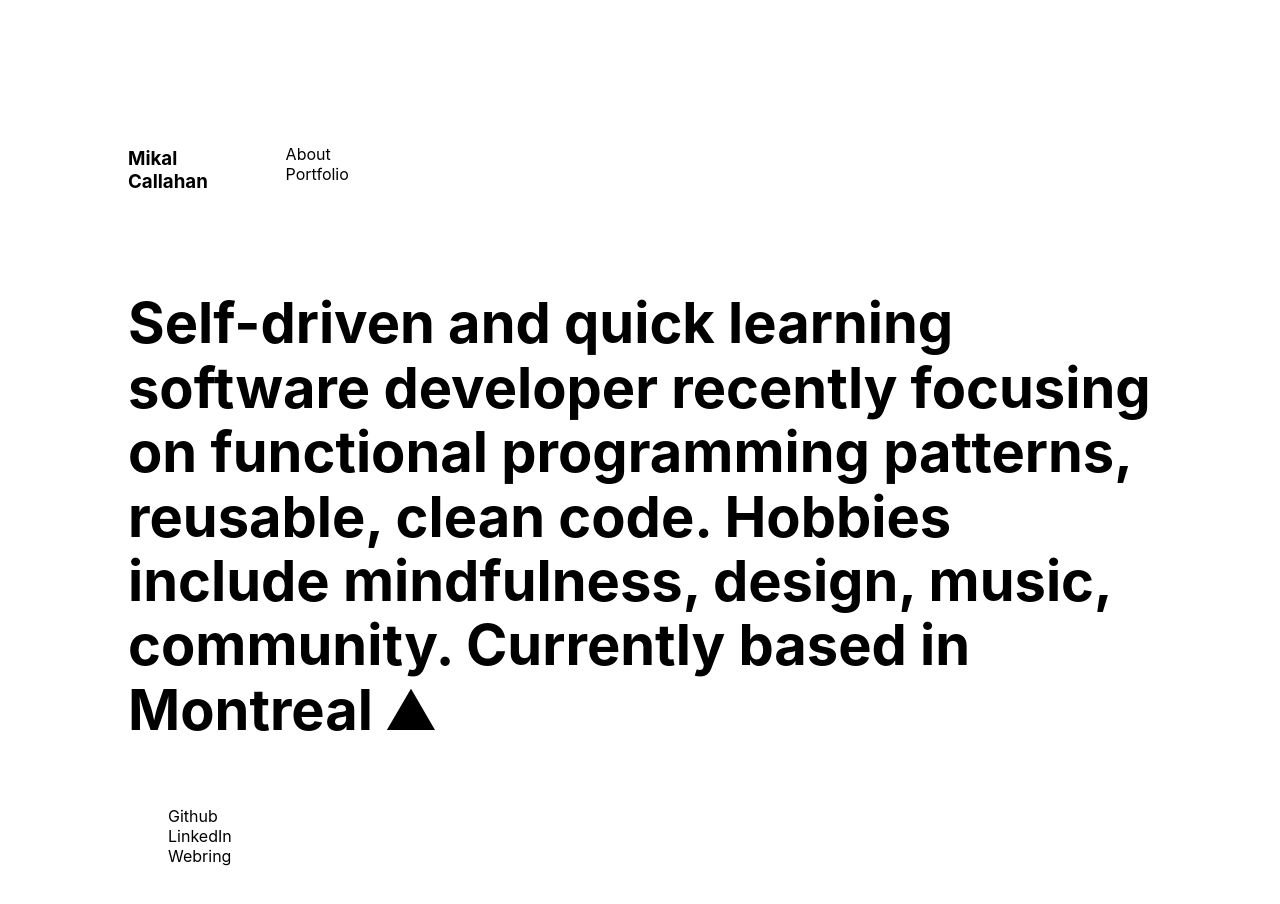
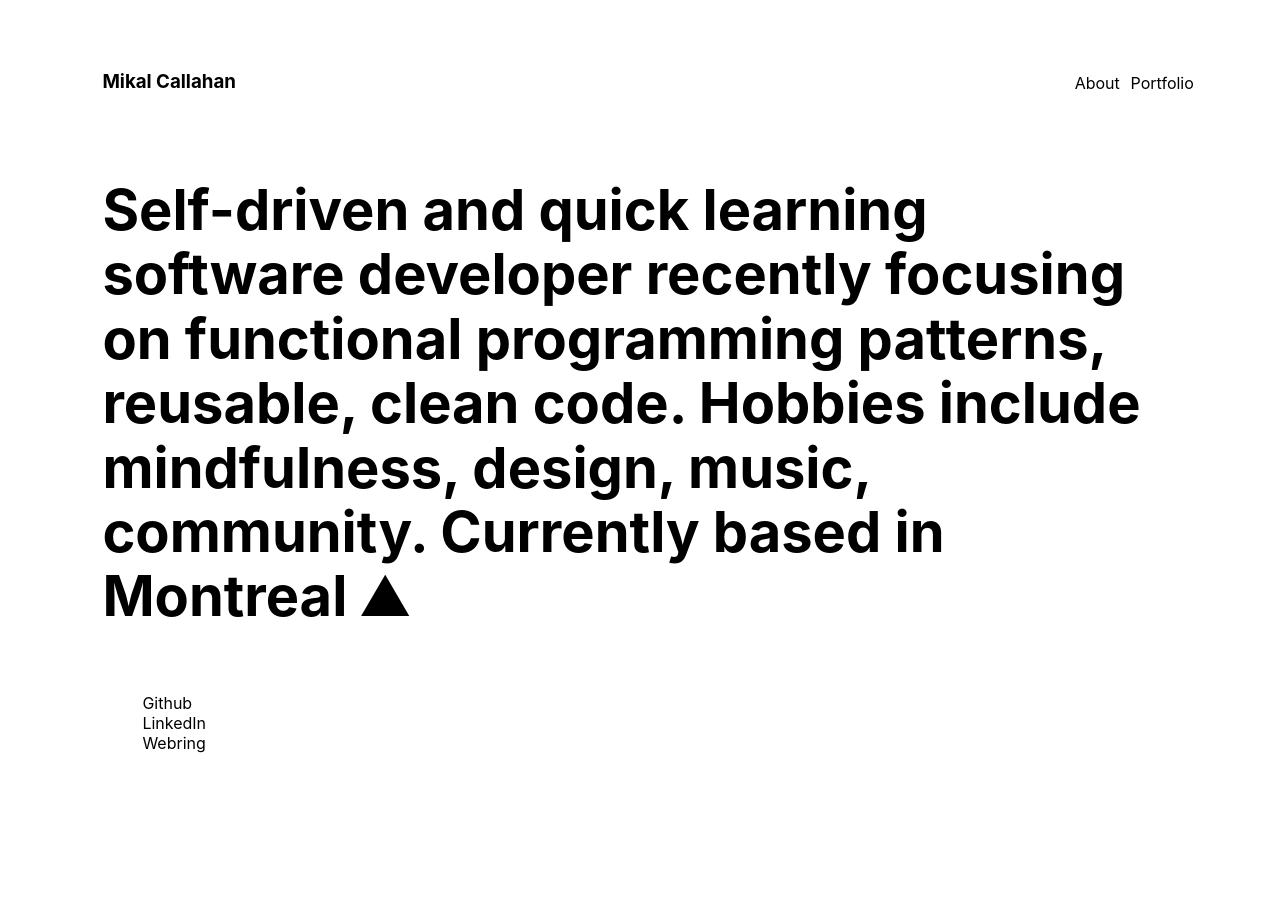
Before and after one commit to mikalcallahan/Portfolio, a Next.js app: page /about in a window 1280 px wide. Shown: the top 904 px of the page. Built offline with nearby package versions, Linux system fonts and the light colour scheme.

Commit message:
styling updates & add eslint support

```diff
--- a/components/NavigationList.tsx
+++ b/components/NavigationList.tsx
@@ -1,13 +1,13 @@
 import { NavigationLink } from '../models/NavLinks'
 
-interface NavigationListProps {
+interface NavigationListItemProps {
   links: NavigationLink[]
 }
 
-export function NavigationList(props: NavigationListProps) {
+export function NavigationListItem(props: NavigationListItemProps) {
   const links = props.links
   const linksList = links.map((link) => (
-    <li key={link.toString()}>
+    <li key={link._id}>
       {' '}
       <a href={link.uri}> {link.name} </a>
     </li>
--- a/components/Paragraph.tsx
+++ b/components/Paragraph.tsx
@@ -6,8 +6,8 @@ interface ParagraphProps {
 }
 export function Paragraph(props: ParagraphProps) {
   return (
-    <h1 className={styles.title}>
+    <h5 className={styles.title}>
       {props.text}
-    </h1>
+    </h5>
   )
 }
--- a/models/NavLinks.ts
+++ b/models/NavLinks.ts
@@ -1,4 +1,5 @@
 export interface NavigationLink {
+  _id: string;
   name: string;
   uri: string;
 }
--- a/package.json
+++ b/package.json
@@ -9,6 +9,7 @@
     "lint": "next lint"
   },
   "dependencies": {
+    "@next/eslint-plugin-next": "^11.0.1",
     "next": "11.0.1",
     "react": "17.0.2",
     "react-dom": "17.0.2",
@@ -19,6 +20,9 @@
     "@types/react": "17.0.14",
     "eslint": "7.30.0",
     "eslint-config-next": "11.0.1",
+    "eslint-config-prettier": "^8.3.0",
+    "eslint-plugin-prettier": "^3.4.0",
+    "prettier": "^2.3.2",
     "typescript": "4.3.5"
   }
 }
--- /dev/null
+++ b/pages/Header.tsx
@@ -0,0 +1,25 @@
+import React from 'react'
+import * as Link from 'next/link'
+import styles from '../styles/Header.module.scss'
+
+export const Header = () => {
+  return (
+    <header className={styles.header}>
+      <h3> Mikal Callahan </h3>
+      <div className={styles.listContainer}>
+        <ul>
+          <li key={1}>
+            <Link.default href='/about'>
+              <a>About</a>
+            </Link.default>
+          </li>
+          <li key={2}>
+            <Link.default href='/portfolio'>
+              <a>Portfolio</a>
+            </Link.default>
+          </li>
+        </ul>
+      </div>
+    </header>
+  )
+}
--- a/pages/about.tsx
+++ b/pages/about.tsx
@@ -1,8 +1,8 @@
+import { Header } from './Header'
 import { Paragraph } from '../components/Paragraph'
-import { NavigationList } from '../components/NavigationList'
+import { NavigationListItem } from '../components/NavigationList'
 import styles from '../styles/Home.module.scss'
 import { NavigationLink } from '../models/NavLinks'
-import * as Link from 'next/link'
 
 export default function About() {
   const paragraph: string =
@@ -10,35 +10,26 @@ export default function About() {
 
   const links: NavigationLink[] = [
     {
+      _id: '1',
       name: 'Github',
       uri: 'https://github.com/mikalcallahan',
     },
-    { name: 'LinkedIn', uri: 'https://linkedin.com/in/mikalcallahan' },
-    { name: 'Webring', uri: 'http://webring.xxiivv.com' },
+    {
+      _id: '2',
+      name: 'LinkedIn',
+      uri: 'https://linkedin.com/in/mikalcallahan',
+    },
+    { _id: '3', name: 'Webring', uri: 'http://webring.xxiivv.com' },
   ]
 
   return (
     <div className='container'>
-      <header>
-        <h3> Mikal Callahan </h3>
-        <ul>
-          <li>
-            <Link.default href='/about'>
-              <a>About</a>
-            </Link.default>
-          </li>
-          <li>
-            <Link.default href='/portfolio'>
-              <a> Portfolio </a>
-            </Link.default>
-          </li>
-        </ul>
-      </header>
+      <Header></Header>
       <main className='main'>
         <Paragraph text={paragraph}></Paragraph>
 
         <div className={styles.grid}>
-          <NavigationList links={links}></NavigationList>
+          <NavigationListItem links={links}></NavigationListItem>
         </div>
       </main>
     </div>
--- /dev/null
+++ b/styles/Header.module.scss
@@ -0,0 +1,20 @@
+.header {
+  display: flex;
+  justify-content: space-between;
+  width: 100%;
+}
+
+.listContainer {
+  align-items: center;
+  display: flex;
+  justify-content: flex-start;
+
+  ul {
+    display: flex;
+
+    li {
+      padding: 5%;
+
+    }
+  }
+}
--- a/styles/globals.scss
+++ b/styles/globals.scss
@@ -17,7 +17,7 @@ a {
 
 .container {
   min-height: 100vh;
-  padding: 10%;
+  padding: 4% 8%;
   display: flex;
   flex-direction: column;
   justify-content: center;
@@ -26,13 +26,14 @@ a {
 }
 
 .main {
-  padding: 5rem 0;
+  padding: 4rem 0;
   flex: 1;
   display: flex;
   flex-direction: column;
   justify-content: flex-start;
   text-align: start;
   align-items: center;
+  min-width: 50%;
 }
 
 .footer {
@@ -51,12 +52,6 @@ a {
   flex-grow: 1;
 }
 
-header {
-  display: flex;
-  justify-content: flex-start;
-  width: 100%;
-}
-
 ul {
   list-style: none;
   width: 100%;
```
Also changed, not shown: pages/default.tsx (added, +69 -0 lines), pages/index.tsx (+1 -69 lines), pages/portfolio.tsx (+19 -21 lines), 2 other files (tests, documents, lock files or other folders).
